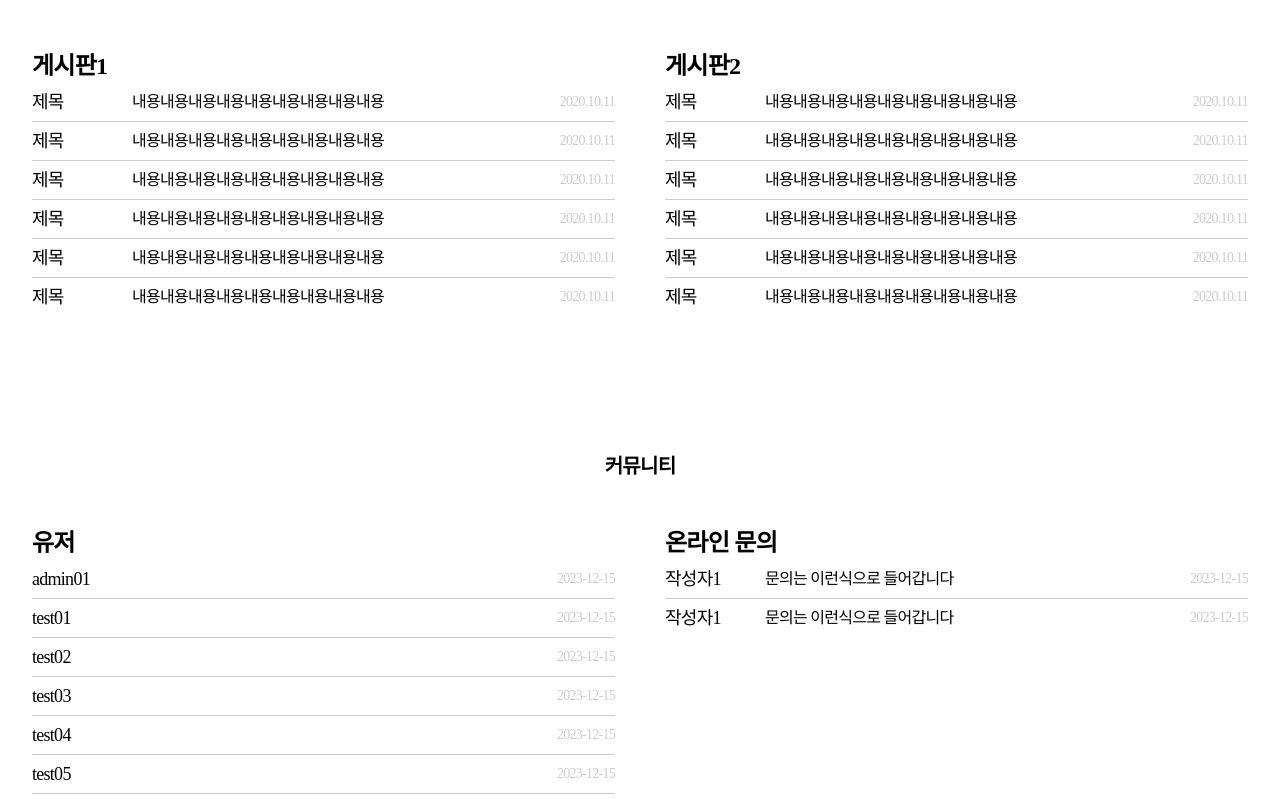
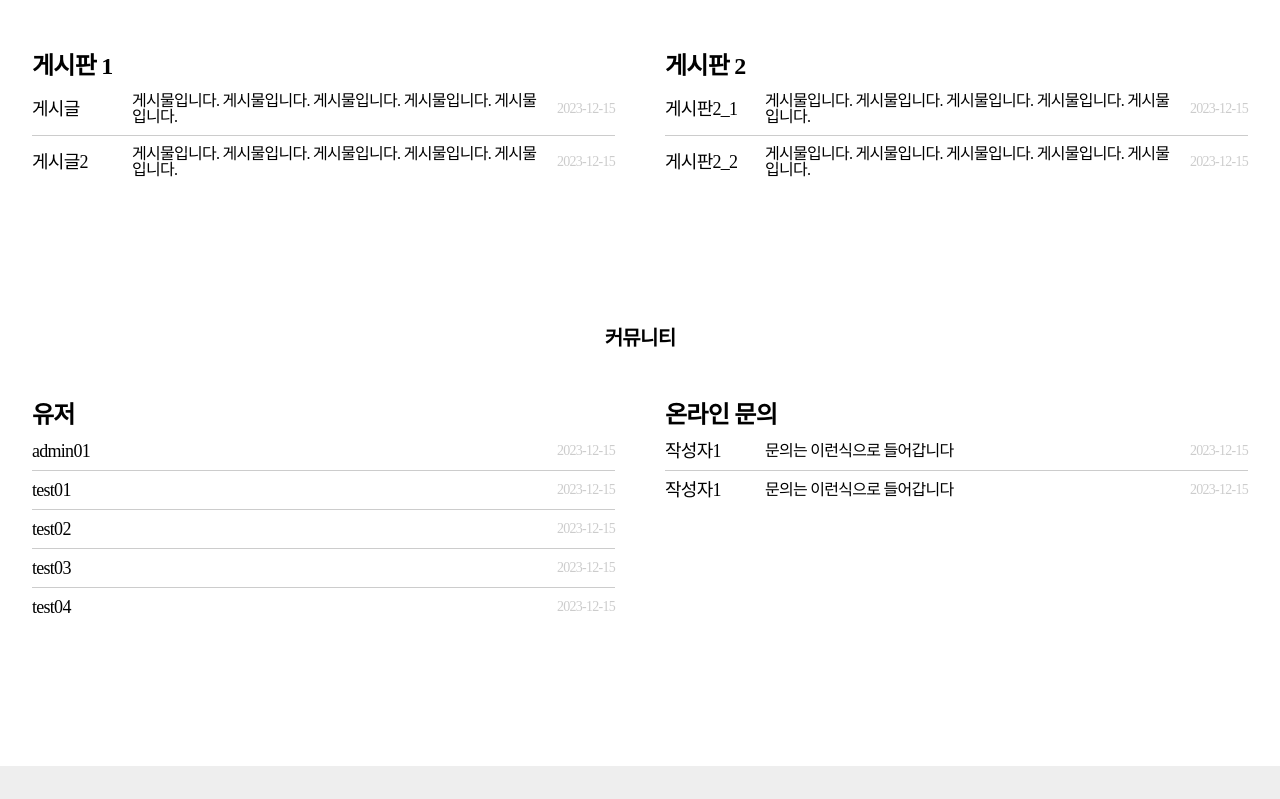
Before and after one commit to Banal972/p01_adm, a React (Create React App) app: page / in a window 1280 px wide. Shown: the part 821-1620 px from the top of the page. Built offline with nearby package versions, Linux system fonts and the light colour scheme.

Commit message:
[업데이트]
메인페이지 출력 끝

```diff
--- a/src/component/Manager/asset/scss/manager.scss
+++ b/src/component/Manager/asset/scss/manager.scss
@@ -474,7 +474,7 @@
             display: flex; align-items: flex-start;
 
             .layout {
-                flex: 1;
+                flex: 1; min-width: 0;
 
                 + .layout {
                     margin-left: 25px; flex: 0.6;
--- a/src/router/Main/Main.jsx
+++ b/src/router/Main/Main.jsx
@@ -17,14 +17,6 @@ function Main() {
 
   const navigate = useNavigate();
 
-  // 유저 가져오기
-  const member = useSelector(state=>state.member);
-  const [memberData,setMemberData] = useState([]);
-
-  useEffect(()=>{
-    const splice = member.slice(0,10);
-    setMemberData(splice);
-  },[]);
 
   // 배너 가져오기
   const bannerManager = useSelector(state=>state.bannerManager);
@@ -36,11 +28,52 @@ function Main() {
 
   },[bannerManager]);
 
+  // 등록한 게시판 2개 가져오기
+  const tableManager = useSelector(state=>state.tableManager);
+  const boardManager = useSelector(state=>state.boardManager);
+  const [boardSlice,setBoardSlice] = useState([]);
+  useEffect(()=>{
+
+    //게시판 2개 자르기
+    const slice = boardManager.slice(0,2);
+
+    //테이블매니저랑 비교해서 이름 가져오기
+    const getName = tableManager.filter((e,i)=>e.board_table == slice[i].board_table);
+
+    // 2개 조합
+    const newObject = [];
+    getName.forEach((e,i)=>{
+
+      const name = e.board_name;
+
+      const slc = slice[i].data.slice(0,5);
+
+      newObject.push({
+        name,
+        data : slc
+      })
+
+    });
+
+    //게시판 출력
+    setBoardSlice(newObject);
+
+  },[tableManager,boardManager]);
+
+
+  // 유저 가져오기
+  const member = useSelector(state=>state.member);
+  const [memberData,setMemberData] = useState([]);
+  useEffect(()=>{
+    const splice = member.slice(0,5);
+    setMemberData(splice);
+  },[member]);
+
   // 문의 게시글
   const inqury = useSelector(state=>state.inqury);
   const [inquryData,setInquryData] = useState([]);
   useEffect(()=>{
-    const splice = inqury.slice(0,10);
+    const splice = inqury.slice(0,5);
     setInquryData(splice);
   },[inqury]);
 
@@ -83,38 +116,28 @@ function Main() {
               <h2 className="tit">등록한 게시판</h2>
 
               <div className='table'>
-                <div className='lbx'>
-                  <div className="name">게시판1</div>
+
+                {
+                  boardSlice.map((e,i)=>(
+                    <div className={i == 0 ? "lbx" : "rbx"}>
+                      <div className="name">{e.name}</div>
                       <ul>
                         {
-                      [0,1,2,3,4,5].map(e=>(
-                        <li key={e}>
+                          e.data.map((a,i)=>(
+                            <li key={i}>
                               <Link to={'/'}>
-                            <h4>제목</h4>
-                            <p className='content'>내용내용내용내용내용내용내용내용내용</p>
-                            <p className='date'>2020.10.11</p>
+                                <h4>{a.title}</h4>
+                                <p className='content'>{a.content}</p>
+                                <p className='date'>{a.wDate}</p>
                               </Link>
                             </li>
                           ))
                         }
                       </ul>
                     </div>
-                <div className='rbx'>
-                  <div className="name">게시판2</div>
-                  <ul>
-                    {
-                      [0,1,2,3,4,5].map(e=>(
-                        <li key={e}>
-                          <Link to={'/'}>
-                            <h4>제목</h4>
-                            <p className='content'>내용내용내용내용내용내용내용내용내용</p>
-                            <p className='date'>2020.10.11</p>
-                          </Link>
-                        </li>
                   ))
                 }
-                  </ul>
-                </div>
+
               </div>
 
             </div>
@@ -130,8 +153,8 @@ function Main() {
                   <div className="name">유저</div>
                   <ul>
                     {
-                      memberData.map(e=>(
-                        <li key={e}>
+                      memberData.map((e,i)=>(
+                        <li key={i}>
                           <h4>{e.userID}</h4>
                           <p className='date'>{e.wtDate}</p>
                         </li>
```
Lines whose indentation alone changed are shown as unchanged.
